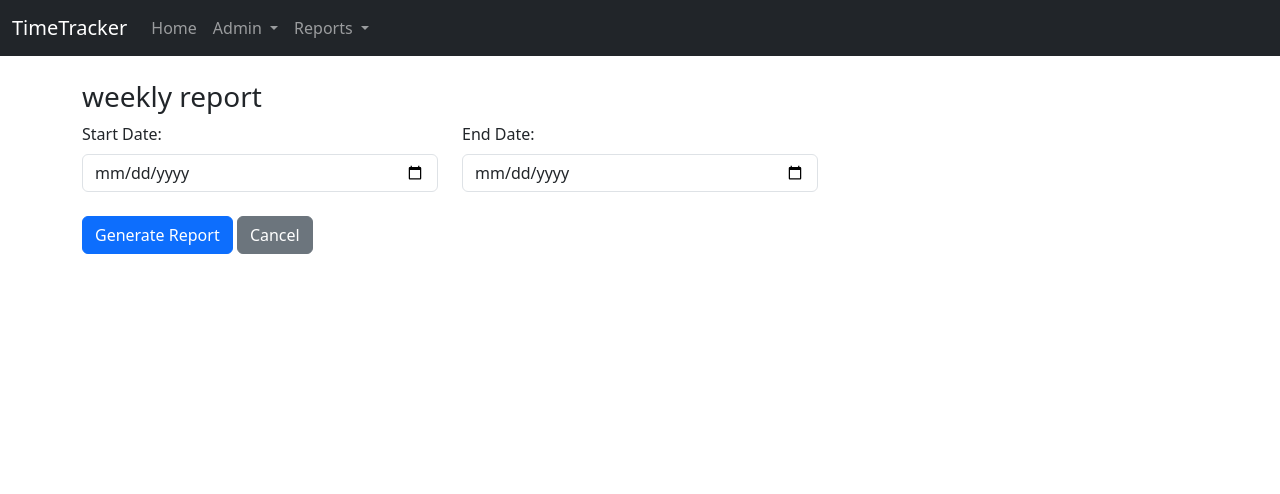
After one commit to cantis/TimeTracker, a Flask app: template app/templates/reports/weekly_settings.html in a window 1280 px wide. The commit adds this page. Shown: the top 494 px of the page. Run offline with Flask 3, Linux system fonts and the light colour scheme; the template is opened without the code that fills it, so the values that code supplies are empty; parts of the project's set-up code (start-up, migrations or seed data) failed here and were passed over.

Commit message:
Add admin and reports routes, enhance header with dropdown menus, and update version to 0.1.25

```diff
--- a/app/app.py
+++ b/app/app.py
@@ -7,10 +7,13 @@ from flask import Flask
 
 from app.config import Config
 from app.models import db
+from app.routes.admin import admin_bp
 from app.routes.home import home_bp
+from app.routes.reports import reports_bp
 
 # Load environment variables from .env file
 load_dotenv()
+
 
 def create_app() -> Flask:
     """Create and configure Flask application."""
@@ -29,5 +32,7 @@ def create_app() -> Flask:
 
     # Register blueprints
     app.register_blueprint(home_bp)
+    app.register_blueprint(admin_bp)
+    app.register_blueprint(reports_bp)
 
     return app
--- a/app/templates/header.html
+++ b/app/templates/header.html
@@ -10,6 +10,24 @@
                     <li class="nav-item">
                         <a class="nav-link" href="/">Home</a>
                     </li>
+                    <li class="nav-item dropdown">
+                        <a class="nav-link dropdown-toggle" href="#" id="adminMenu" role="button"
+                            data-bs-toggle="dropdown" aria-expanded="false">
+                            Admin
+                        </a>
+                        <ul class="dropdown-menu" aria-labelledby="adminMenu">
+                            <li><a class="dropdown-item" href="/admin/settings">Settings</a></li>
+                        </ul>
+                    </li>
+                    <li class="nav-item dropdown">
+                        <a class="nav-link dropdown-toggle" href="#" id="reportsMenu" role="button"
+                            data-bs-toggle="dropdown" aria-expanded="false">
+                            Reports
+                        </a>
+                        <ul class="dropdown-menu" aria-labelledby="reportsMenu">
+                            <li><a class="dropdown-item" href="/reports/weekly">Weekly Report</a></li>
+                        </ul>
+                    </li>
                 </ul>
             </div>
         </div>
--- /dev/null
+++ b/app/templates/reports/weekly_settings.html
@@ -0,0 +1,20 @@
+{% extends "base.html" %}
+
+{% block content %}
+<h3>weekly report</h3>
+<form method="POST" action="/reports/weekly">
+    <div class="row">
+        <div class="col-md-4">
+            <label for="start_date" class="form-label">Start Date:</label>
+            <input type="date" id="start_date" name="start_date" class="form-control">
+        </div>
+        <div class="col-md-4">
+            <label for="end_date" class="form-label">End Date:</label>
+            <input type="date" id="end_date" name="end_date" class="form-control">
+        </div>
+    </div>
+    <br>
+    <button type="submit" class="btn btn-primary">Generate Report</button>
+    <a href="/" class="btn btn-secondary">Cancel</a>
+</form>
+{% endblock %}
--- /dev/null
+++ b/app/templates/settings.html
@@ -0,0 +1,6 @@
+{% extends "base.html" %}
+
+{% block content %}
+<h3>settings</h3>
+<p>Placeholder for settings page content.</p>
+{% endblock %}
--- a/pyproject.toml
+++ b/pyproject.toml
@@ -1,6 +1,6 @@
 [project]
 name = "timetracker"
-version = "0.1.24"
+version = "0.1.25"
 description = "Add your description here"
 readme = "README.md"
 requires-python = ">=3.11"
```
Also changed, not shown: app/routes/admin.py (added, +9 -0 lines), app/routes/reports.py (added, +20 -0 lines), app/templates/reports/weekly_report.html (added, +25 -0 lines), app/routes/home.py (line endings or trailing spaces), debug_docker_env.py (line endings or trailing spaces).
